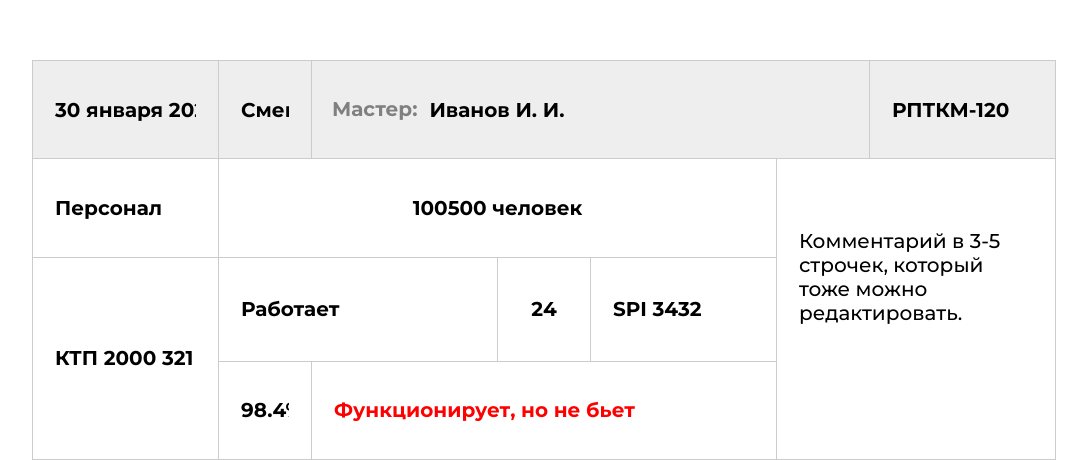
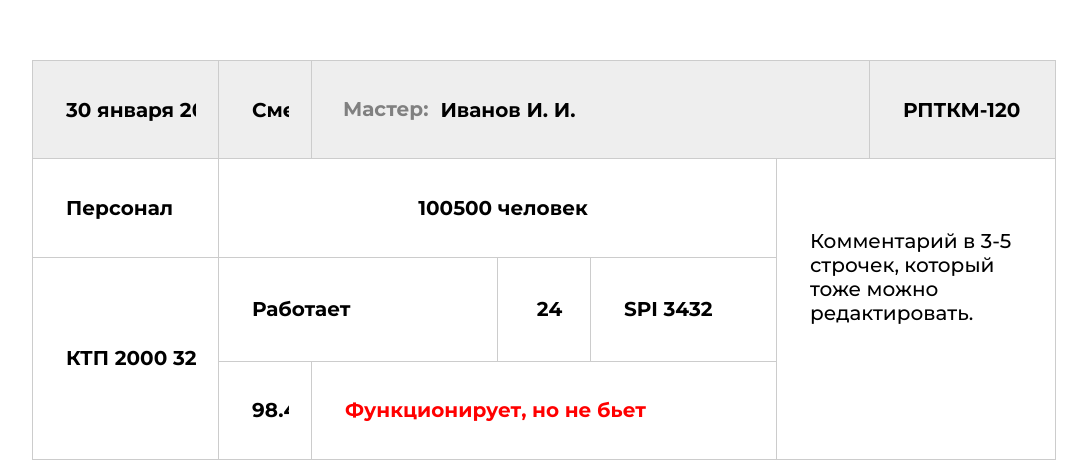
Before and after one commit to Randell87/Test, a React (Vite) app: page / in a window 1280 px wide. Shown: the part 140-600 px from the top of the page, without its empty margins (96-1183 px from the left). Built offline with nearby package versions, Linux system fonts and the light colour scheme.

Commit message:
добавил внутренние отступы для PP

```diff
--- a/src/pages/EditableTable/styles/TableCell.css
+++ b/src/pages/EditableTable/styles/TableCell.css
@@ -1,6 +1,7 @@
 td {
   border: 1px solid #ccc;
   padding: 20px;
+  padding-left: 31px;
 }
 
 td label {
```
Also changed, not shown: 1 other file (tests, documents, lock files or other folders).
